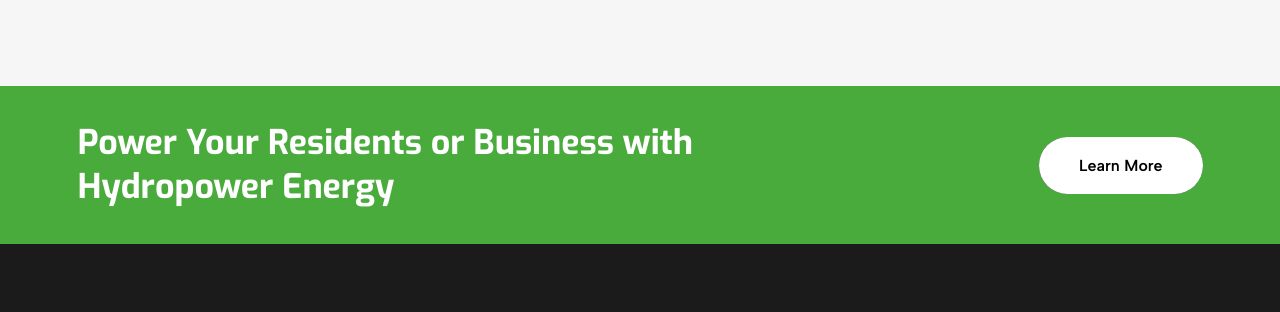
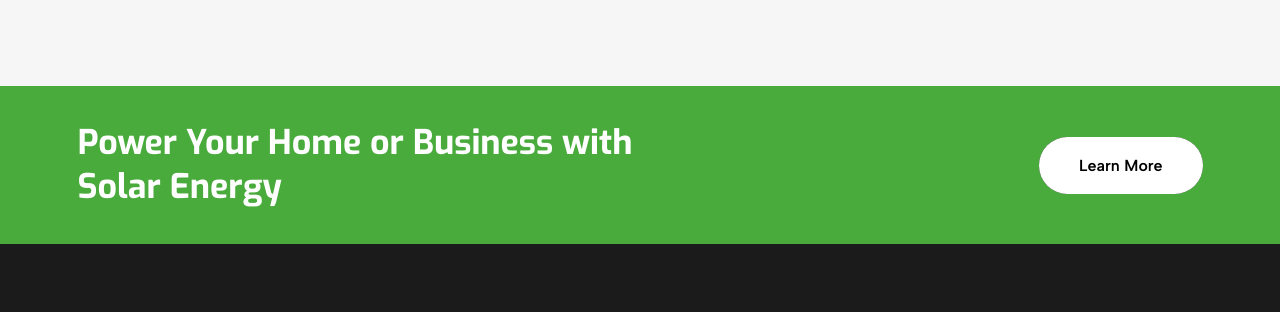
Before and after one commit to Modern-Electrical-Solutions/ModernE, a plain HTML site: page index.html in a window 1280 px wide. Shown: the part 5300-5612 px from the top of the page. Drawn offline with Linux system fonts and the light colour scheme.

Commit message:
Index update

```diff
--- a/index.html
+++ b/index.html
@@ -649,8 +649,8 @@
         <div class="row">
             <div class="col-lg-12">
                 <div class="main-wrapper">
-                    <h4 class="title">Power Your Residents or Business with <br>
-                        Hydropower Energy</h4>
+                    <h4 class="title">Power Your Home or Business with <br>
+                        Solar Energy</h4>
                     <a href="#" class="rts-btn btn-primary">Learn More</a>
 
                 </div>
```
